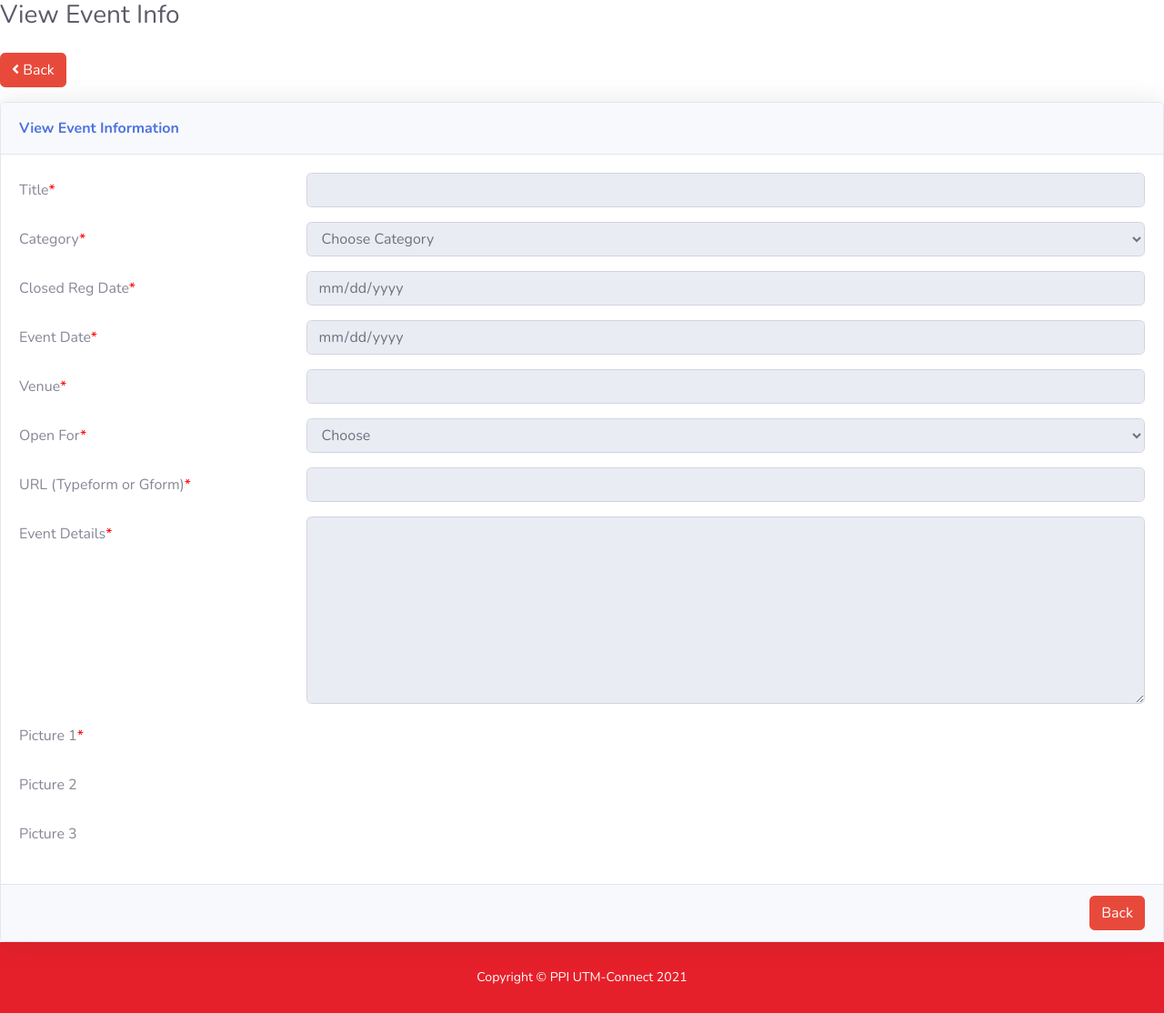
After one commit to Barongobber/Web_Technology, a PHP site: template views/post/view_info.php in a window 1280 px wide. The commit adds this page. Shown: the whole page at 91% size. Run offline with PHP 8.4, Linux system fonts and the light colour scheme; the template is opened without the code that fills it, so the values that code supplies are empty.

Commit message:
Create view info functionality to preview selected post or event.

```diff
--- a/models/cms.php
+++ b/models/cms.php
@@ -15,6 +15,8 @@ if(!empty($_GET['cms'])){
             }
              else if ($_GET['act'] == 'update') {
                 include 'views/post/updateevent.php';
+            } else if ($_GET['act'] == 'info') {
+                include 'views/post/view_info.php';
             }
         } else {
             include 'views/post/table.php';
@@ -52,5 +54,3 @@ if(!empty($_GET['cms'])){
 } else {
     include 'views/404.html';
 }
-
-?>
--- a/views/post/updateevent.php
+++ b/views/post/updateevent.php
@@ -178,7 +178,7 @@
             mimeType: 'multipart/form-data',
             data: data,
             success: function(data, status, xhr) {
-                // window.location.href = '../../Web_Technology/utm_connect.php?cms=content_management';
+                window.location.href = '../../Web_Technology/utm_connect.php?cms=content_management';
                 console.log(data);
             },
             error: function(data) {
--- /dev/null
+++ b/views/post/view_info.php
@@ -0,0 +1,143 @@
+<div class="d-sm-flex justify-content-between align-items-center">
+    <h3 class="text-dark mb-4">View Event Info</h3>
+</div>
+<div class="mb-3">
+    <button class="btn btn-shadow btn-danger" onclick="window.location.href='?cms=content_management'">
+        <i class="fas fa-angle-left"></i>
+        <span>Back</span>
+    </button>
+</div>
+<div class="card shadow">
+    <div class="tabbable">
+        <div class="tab-content">
+            <div class="card-header py-3">
+                <p class="text-primary m-0 font-weight-bold">View Event Information</p>
+            </div>
+            <div class="card-body">
+                <div class="row">
+                    <div class="col-sm-12">
+                        <div class="form-group row">
+                            <label class="col-sm-3 col-form-label">Title<span style="color: red;">*</span></label>
+                            <div class="col-sm-9">
+                                <input type="text" id="title" class="form-control" placeholder="" disabled>
+                            </div>
+                        </div>
+                        <div class="form-group row">
+                            <label class="col-sm-3 col-form-label">Category<span style="color: red;">*</span></label>
+                            <div class="col-sm-9">
+                                <select id="category" class="form-control" disabled>
+                                    <option value="">Choose Category</option>
+                                    <option value="Sport">Sports</option>
+                                    <option value="Academic">Academic</option>
+                                    <option value="Arts or Music">Arts or Music</option>
+                                    <option value="Strategic Studies">Strategic Studies</option>
+                                    <option value="Human Dev">Human Development</option>
+                                </select>
+                            </div>
+                        </div>
+                        <div class="form-group row">
+                            <label class="col-sm-3 col-form-label">Closed Reg Date<span style="color: red;">*</span></label>
+                            <div class="col-sm-9">
+                                <input type="date" placeholder="" id="closedDate" class="form-control" aria-describedby="date-of-birth" disabled>
+                            </div>
+                        </div>
+                        <div class="form-group row">
+                            <label class="col-sm-3 col-form-label">Event Date<span style="color: red;">*</span></label>
+                            <div class="col-sm-9">
+                                <input type="date" placeholder="" id="eventDate" class="form-control" aria-describedby="date-of-birth" disabled>
+                            </div>
+                        </div>
+                        <div class="form-group row">
+                            <label class="col-sm-3 col-form-label">Venue<span style="color: red;">*</span></label>
+                            <div class="col-sm-9">
+                                <input type="text" id="venue" class="form-control" placeholder="" disabled>
+                            </div>
+                        </div>
+                        <div class="form-group row">
+                            <label class="col-sm-3 col-form-label">Open For<span style="color: red;">*</span></label>
+                            <div class="col-sm-9">
+                                <select id="openFor" class="form-control" disabled>
+                                    <option value="">Choose</option>
+                                    <option value="Participants">Participants</option>
+                                    <option value="Committee">Committee</option>
+                                </select>
+                            </div>
+                        </div>
+                        <div class="form-group row">
+                            <label class="col-sm-3 col-form-label">URL (Typeform or Gform)<span style="color: red;">*</span></label>
+                            <div class="col-sm-9">
+                                <input type="text" id="formUrl" class="form-control" placeholder="" disabled>
+                            </div>
+                        </div>
+                        <div class="form-group row">
+                            <label class="col-sm-3 col-form-label">Event Details<span style="color: red;">*</span></label>
+                            <div class="col-sm-9">
+                                <textarea rows="8" type="text" id="eventDetails" class="form-control" placeholder="" disabled></textarea>
+                            </div>
+                        </div>
+                        <div class="form-group row">
+                            <label class="col-sm-3 col-form-label">Picture 1<span style="color: red;">*</span></label>
+                            <div class="col-sm-9" id="pic1">
+
+                            </div>
+                        </div>
+                        <div class="form-group row">
+                            <label for="contact-province" class="col-sm-3 col-form-label">Picture 2</label>
+                            <div class="col-sm-9" id="pic2">
+
+                            </div>
+                        </div>
+                        <div class="form-group row">
+                            <label for="contact-city" class="col-sm-3 col-form-label">Picture 3</label>
+                            <div class="col-sm-9" id="pic3">
+
+                            </div>
+                        </div>
+                    </div>
+                </div>
+            </div>
+            <div class="card-footer">
+                <div class="text-right ">
+                    <button type="button" class="btn btn-danger btn-shadow" onclick="window.location.href='?cms=content_management'">Back</button>
+                </div>
+            </div>
+        </div>
+    </div>
+</div>
+
+<script>
+    $(document).ready(function() {
+        const id = window.location.search.split('id=')[1];
+
+        $.ajax({
+            type: "GET",
+            url: "../../Web_Technology/assets/php/event/get_event.php?id=" + id,
+            dataType: "json",
+            success: function(data, status, xhr) {
+                const json = data[0];
+
+                $("#title").attr("placeholder", "").val(json.event_title);
+                $("#venue").attr("placeholder", "").val(json.event_venue);
+                $("#formUrl").attr("placeholder", "").val(json.event_url);
+                $("#eventDetails").attr("placeholder", "").val(json.event_details);
+                $("#closedDate").attr("placeholder", "").val(json.closed_on);
+                $("#eventDate").attr("placeholder", "").val(json.event_date);
+                $(`select option[value=${json.event_category}]`).attr("selected", "selected");
+                $(`select option[value=${json.open_for}]`).attr("selected", "selected");
+
+                for (let i = 0; i < 3; i++) {
+                    let pics = [json.event_pic1, json.event_pic2, json.event_pic3];
+                    if (pics[i]) {
+                        let img = $(`<img>`);
+                        img.attr('src', `../../Web_Technology/assets/img/${pics[i]}`);
+                        img.appendTo(`#pic${i + 1}`);
+                    }
+                }
+
+            },
+            error: function() {
+                alert(status);
+            }
+        });
+    })
+</script>
```
Also changed, not shown: views/post/content_list.php (+4 -4 lines).
